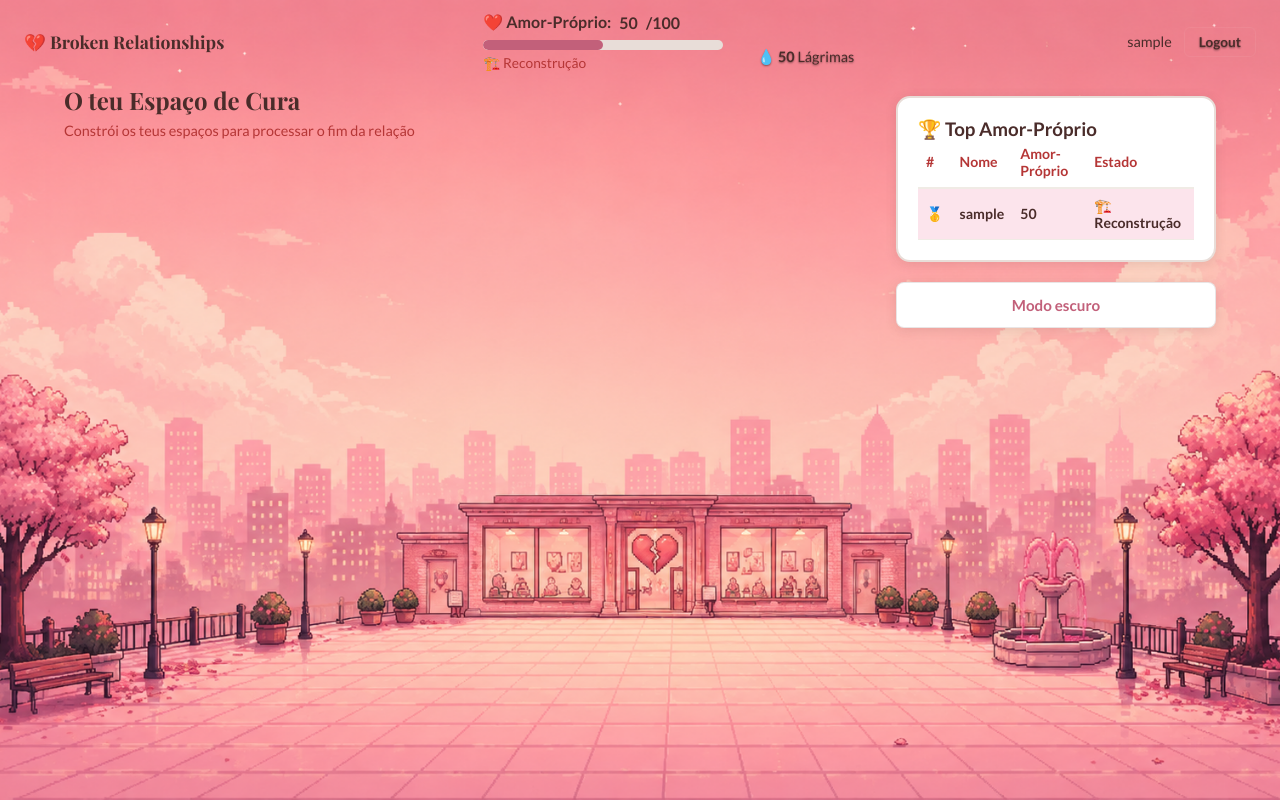
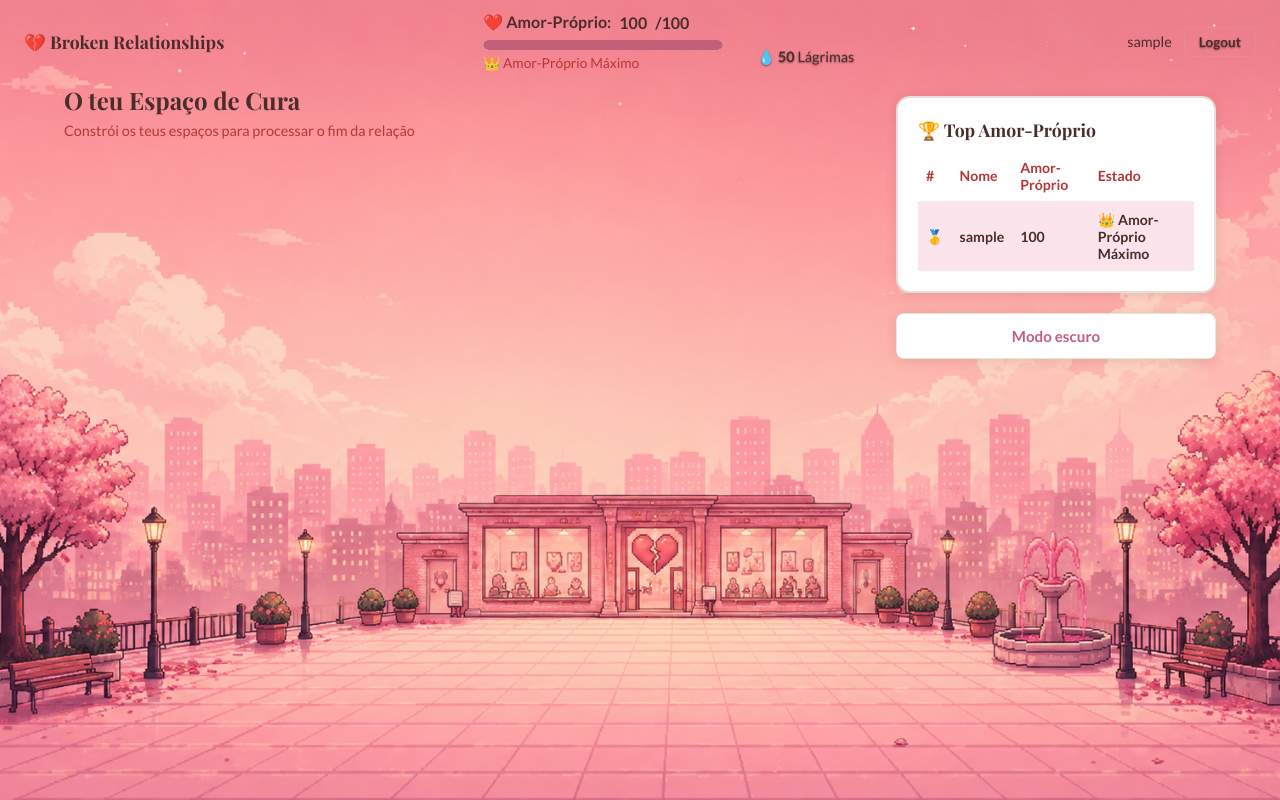
Before and after one commit to mari26006/projeto_grupo, a Flask app: page /dashboard in a window 1280 px wide. Run offline with Flask 3, Linux system fonts and the light colour scheme; the visitor is signed in with stand-in values (Sample User, id 1); data comes from the database, SQL or seed files in the repository; data that the repository does not hold is empty; some web fonts are replaced.

Commit message:
correção dos erros

```diff
--- a/museum_broken_relationships/app.py
+++ b/museum_broken_relationships/app.py
@@ -27,7 +27,7 @@
             username TEXT UNIQUE NOT NULL,
             email TEXT UNIQUE NOT NULL,
             password TEXT NOT NULL,
-            amor_proprio INTEGER DEFAULT 50,
+            amor_proprio INTEGER DEFAULT 100,
             lagrimas INTEGER DEFAULT 50,
             created_at TEXT DEFAULT (datetime('now'))
         );
@@ -143,8 +143,8 @@
 
             hashed = hash_password(password)
             c = conn.execute(
-                'INSERT INTO user (username, email, password) VALUES (?, ?, ?)',
-                (username, email, hashed)
+                'INSERT INTO user (username, email, password, amor_proprio, lagrimas) VALUES (?, ?, ?, ?, ?)',
+                (username, email, hashed, 100, 50)
             )
             user_id = c.lastrowid
 
--- a/museum_broken_relationships/static/css/style.css
+++ b/museum_broken_relationships/static/css/style.css
@@ -539,18 +539,6 @@
     align-items: center;
     justify-content: center;
 }
-    background: white;
-    border-radius: 14px;
-    border: 2px solid #e8ddd8;
-    padding: 20px;
-    text-align: center;
-    box-shadow: var(--sombra);
-    transition: all 0.2s;
-    min-height: 180px;
-    display: flex;
-    align-items: center;
-    justify-content: center;
-}
 
 .dark-mode .slot,
 .dark-mode .painel-secao,
@@ -680,12 +668,6 @@
     padding: 20px;
     box-shadow: var(--sombra);
 }
-    background: white;
-    border-radius: 14px;
-    border: 2px solid #e8ddd8;
-    padding: 20px;
-    box-shadow: var(--sombra);
-}
 
 .painel-secao h3 {
     font-family: 'Playfair Display', serif;
@@ -735,18 +717,6 @@
 }
 
 .leaderboard td {
-    padding: 8px;
-    border-bottom: 1px solid var(--cinza-claro);
-}
-
-.linha-proprio {
-    background: #fce4ec;
-    font-weight: 700;
-}
-
-.dark-mode .linha-proprio {
-    background: rgba(240, 140, 175, 0.16);
-}
     padding: 8px;
     border-bottom: 1px solid var(--cinza-claro);
 }
```
Also changed, not shown: museum_broken_relationships/templates/index.html (+4 -6 lines).
